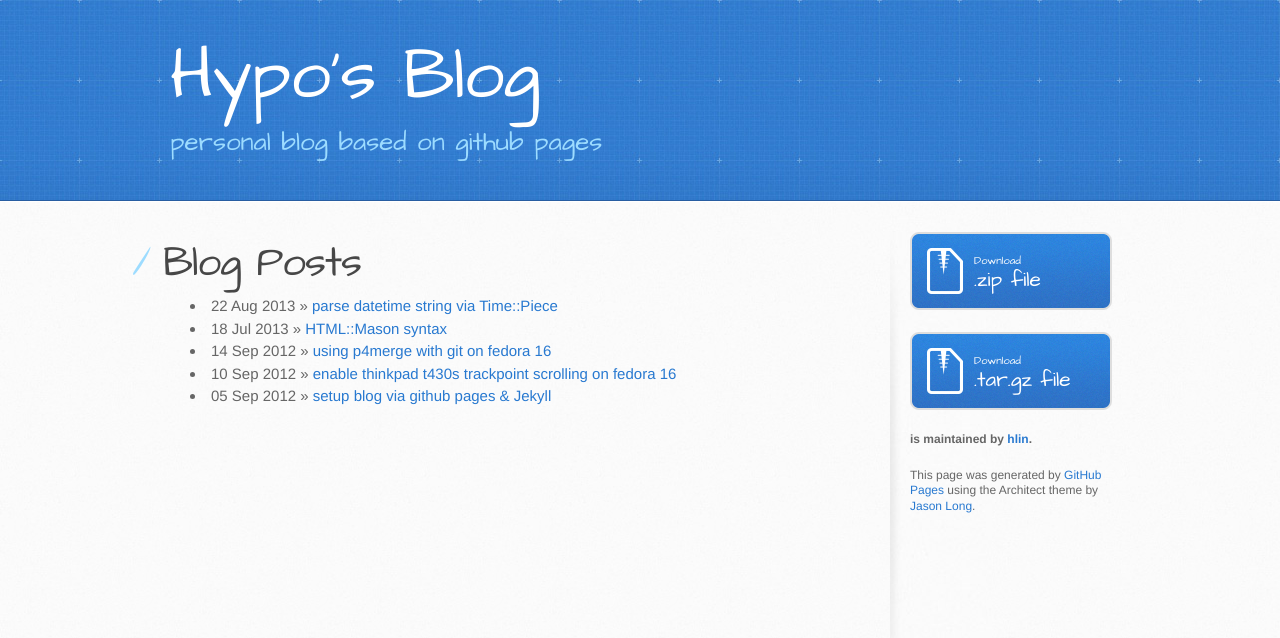
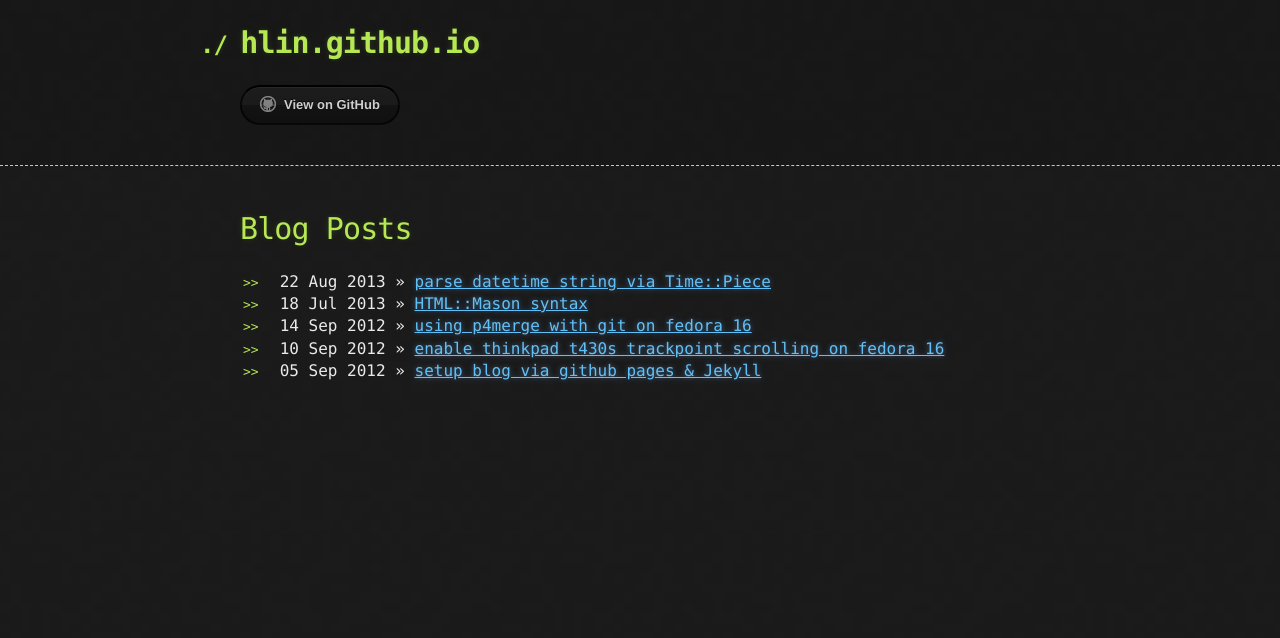
Before and after one commit to hlin/hlin.github.io, a Jekyll site: the page built from index.html, in a window 1280 px wide. Shown: the top 638 px of the page. Built offline with Jekyll 4.4.1, drawn with Linux system fonts in a browser that asks for light colours.

Commit message:
change style

```diff
--- a/_layouts/default.html
+++ b/_layouts/default.html
@@ -18,25 +18,26 @@
         <title>{{ site.title }}</title>
     {% endif %}
 
+    <title>hlin.github.io by hlin</title>
   </head>
 
   <body>
+
     <header>
-      <div class="inner">
-        <a href="/"><h1>{{ site.title }}</h1></a>
-        <h2>personal blog based on github pages</h2>
+      <div class="container">
+        <h1>hlin.github.io</h1>
+        <h2></h2>
+
+        <section id="downloads">
+          <a href="https://github.com/hlin" class="btn btn-github"><span class="icon"></span>View on GitHub</a>
+        </section>
       </div>
     </header>
 
-    <div id="content-wrapper">
-      <div class="inner clearfix">
-        <section id="main-content">
+    <div class="container">
+      <section id="main_content">
         {{ content }}
-        </section>
-
-        {% include sidebar.html %}
-
-      </div>
+      </section>
     </div>
 
   </body>
--- a/stylesheets/pygment_trac.css
+++ b/stylesheets/pygment_trac.css
@@ -1,4 +1,3 @@
-.highlight  { background: #ffffff; }
 .highlight .c { color: #999988; font-style: italic } /* Comment */
 .highlight .err { color: #a61717; background-color: #e3d2d2 } /* Error */
 .highlight .k { font-weight: bold } /* Keyword */
@@ -35,7 +34,7 @@
 .highlight .ne { color: #990000; font-weight: bold } /* Name.Exception */
 .highlight .nf { color: #990000; font-weight: bold } /* Name.Function */
 .highlight .nn { color: #555555 } /* Name.Namespace */
-.highlight .nt { color: #000080 } /* Name.Tag */
+.highlight .nt { color: #CBDFFF } /* Name.Tag */
 .highlight .nv { color: #008080 } /* Name.Variable */
 .highlight .ow { font-weight: bold } /* Operator.Word */
 .highlight .w { color: #bbbbbb } /* Text.Whitespace */
--- a/stylesheets/stylesheet.css
+++ b/stylesheets/stylesheet.css
@@ -1,479 +1,247 @@
-/* http://meyerweb.com/eric/tools/css/reset/
-   v2.0 | 20110126
-   License: none (public domain)
-*/
-html, body, div, span, applet, object, iframe,
-h1, h2, h3, h4, h5, h6, p, blockquote, pre,
-a, abbr, acronym, address, big, cite, code,
-del, dfn, em, img, ins, kbd, q, s, samp,
-small, strike, strong, sub, sup, tt, var,
-b, u, i, center,
-dl, dt, dd, ol, ul, li,
-fieldset, form, label, legend,
-table, caption, tbody, tfoot, thead, tr, th, td,
-article, aside, canvas, details, embed,
-figure, figcaption, footer, header, hgroup,
-menu, nav, output, ruby, section, summary,
-time, mark, audio, video {
-	margin: 0;
-	padding: 0;
-	border: 0;
-	font-size: 100%;
-	font: inherit;
-	vertical-align: baseline;
-}
-/* HTML5 display-role reset for older browsers */
-article, aside, details, figcaption, figure,
-footer, header, hgroup, menu, nav, section {
-	display: block;
-}
 body {
-	line-height: 1;
-}
-ol, ul {
-	list-style: none;
-}
-blockquote, q {
-	quotes: none;
-}
-blockquote:before, blockquote:after,
-q:before, q:after {
-	content: '';
-	content: none;
-}
-table {
-	border-collapse: collapse;
-	border-spacing: 0;
+  margin: 0;
+  padding: 0;
+  background: #151515 url("../images/bkg.png") 0 0;
+  color: #eaeaea;
+  font: 16px;
+  line-height: 1.5;
+  font-family: Monaco, "Bitstream Vera Sans Mono", "Lucida Console", Terminal, monospace;
 }
 
-/* LAYOUT STYLES */
-body {
-  font-size: 15px;
+/* General & 'Reset' Stuff */
+
+.container {
+  width: 90%;
+  max-width: 800px;
+  margin: 0 auto;
+}
+
+section {
+  display: block;
+  margin: 0 0 20px 0;
+}
+
+h1, h2, h3, h4, h5, h6 {
+  margin: 0 0 20px;
+}
+
+li {
+  line-height: 1.4 ;
+}
+
+/* Header, <header>
+   header   - container
+   h1       - project name
+   h2       - project description
+*/
+
+header {
+  background: rgba(0, 0, 0, 0.1);
+  width: 100%;
+  border-bottom: 1px dashed #b5e853;
+  padding: 20px 0;
+  margin: 0 0 40px 0;
+}
+
+header h1 {
+  font-size: 30px;
   line-height: 1.5;
-  background: #fafafa url(../images/body-bg.jpg) 0 0 repeat;
-  font-family: 'Helvetica Neue', Helvetica, Arial, serif;
-  font-weight: 400;
+  margin: 0 0 0 -40px;
+  font-weight: bold;
+  font-family: Monaco, "Bitstream Vera Sans Mono", "Lucida Console", Terminal, monospace;
+  color: #b5e853;
+  text-shadow: 0 1px 1px rgba(0, 0, 0, 0.1),
+               0 0 5px rgba(181, 232, 83, 0.1),
+               0 0 10px rgba(181, 232, 83, 0.1);
+  letter-spacing: -1px;
+  -webkit-font-smoothing: antialiased;
+}
+
+header h1:before {
+  content: "./ ";
+  font-size: 24px;
+}
+
+header h2 {
+  font-size: 18px;
+  font-weight: 300;
   color: #666;
 }
 
-a {
-  color: #2879d0;
-}
-a:hover {
-  color: #2268b2;
+#downloads .btn {
+  display: inline-block;
+  text-align: center;
+  margin: 0;
 }
 
-header {
-  padding-top: 40px;
-  padding-bottom: 40px;
-  font-family: 'Architects Daughter', 'Helvetica Neue', Helvetica, Arial, serif;
-  background: #2e7bcf url(../images/header-bg.jpg) 0 0 repeat-x;
-  border-bottom: solid 1px #275da1;
+/* Main Content
+*/
+
+#main_content {
+  width: 100%;
+  -webkit-font-smoothing: antialiased;
+}
+section img {
+  max-width: 100%
 }
 
-header h1 {
-  letter-spacing: -1px;
-  font-size: 72px;
-  color: #fff;
-  line-height: 1;
-  margin-bottom: 0.2em;
-  width: 540px;
+h1, h2, h3, h4, h5, h6 {
+  font-weight: normal;
+  font-family: Monaco, "Bitstream Vera Sans Mono", "Lucida Console", Terminal, monospace;
+  color: #b5e853;
+  letter-spacing: -0.03em;
+  text-shadow: 0 1px 1px rgba(0, 0, 0, 0.1),
+               0 0 5px rgba(181, 232, 83, 0.1),
+               0 0 10px rgba(181, 232, 83, 0.1);
 }
 
-header h2 {
-  font-size: 26px;
-  color: #9ddcff;
-  font-weight: normal;
-  line-height: 1.3;
-  width: 540px;
-  letter-spacing: 0;
+#main_content h1 {
+  font-size: 30px;
 }
 
-.inner {
-  position: relative;
-  width: 940px;
-  margin: 0 auto;
+#main_content h2 {
+  font-size: 24px;
 }
 
-#content-wrapper {
-  border-top: solid 1px #fff;
-  padding-top: 30px;
+#main_content h3 {
+  font-size: 18px;
 }
 
-#main-content {
-  width: 690px;
-  float: left;
+#main_content h4 {
+  font-size: 14px;
 }
 
-#main-content img {
-  max-width: 100%;
+#main_content h5 {
+  font-size: 12px;
+  text-transform: uppercase;
+  margin: 0 0 5px 0;
 }
 
-aside#sidebar {
-  width: 200px;
-  padding-left: 20px;
-  min-height: 504px;
-  float: right;
-  background: transparent url(../images/sidebar-bg.jpg) 0 0 no-repeat;
+#main_content h6 {
   font-size: 12px;
-  line-height: 1.3;
+  text-transform: uppercase;
+  color: #999;
+  margin: 0 0 5px 0;
 }
 
-aside#sidebar p.repo-owner,
-aside#sidebar p.repo-owner a {
+dt {
+  font-style: italic;
   font-weight: bold;
 }
 
-#downloads {
-  margin-bottom: 40px;
+ul li {
+  list-style: none;
 }
 
-a.button {
-  width: 134px;
-  height: 58px;
-  line-height: 1.2;
-  font-size: 23px;
-  color: #fff;
-  padding-left: 68px;
-  padding-top: 22px;
-  font-family: 'Architects Daughter', 'Helvetica Neue', Helvetica, Arial, serif;
-}
-a.button small {
-  display: block;
-  font-size: 11px;
-}
-header a.button {
-  position: absolute;
-  right: 0;
-  top: 0;
-  background: transparent url(../images/github-button.png) 0 0 no-repeat;
-}
-aside a.button {
-  width: 138px;
-  padding-left: 64px;
-  display: block;
-  background: transparent url(../images/download-button.png) 0 0 no-repeat;
-  margin-bottom: 20px;
-  font-size: 21px;
+ul li:before {
+  content: ">>";
+  font-family: Monaco, "Bitstream Vera Sans Mono", "Lucida Console", Terminal, monospace;
+  font-size: 13px;
+  color: #b5e853;
+  margin-left: -37px;
+  margin-right: 21px;
+  line-height: 16px;
 }
 
-code, pre {
-  font-family: Monaco, "Bitstream Vera Sans Mono", "Lucida Console", Terminal, monospace;
-  color: #222;
-  margin-bottom: 30px;
-  font-size: 13px;
-}
-
-code {
-  background-color: #f2f8fc;
-  border: solid 1px #dbe7f3;
-  padding: 0 3px;
+blockquote {
+  color: #aaa;
+  padding-left: 10px;
+  border-left: 1px dotted #666;
 }
 
 pre {
-  padding: 20px;
-  background: #fff;
-  text-shadow: none;
+  background: rgba(0, 0, 0, 0.9);
+  border: 1px solid rgba(255, 255, 255, 0.15);
+  padding: 10px;
+  font-size: 14px;
+  color: #b5e853;
+  border-radius: 2px;
+  -moz-border-radius: 2px;
+  -webkit-border-radius: 2px;
+  text-wrap: normal;
   overflow: auto;
-  border: solid 1px #f2f2f2;
-}
-pre code {
-  color: #2879d0;
-  background-color: #fff;
-  border: none;
-  padding: 0;
-}
-
-ul, ol, dl {
-  margin-bottom: 20px;
-}
-
-
-/* COMMON STYLES */
-
-hr {
-  height: 1px;
-  line-height: 1px;
-  margin-top: 1em;
-  padding-bottom: 1em;
-  border: none;
-  background: transparent url('../images/hr.png') 0 0 no-repeat;
+  overflow-y: hidden;
 }
 
 table {
   width: 100%;
-  border: 1px solid #ebebeb;
+  margin: 0 0 20px 0;
 }
 
 th {
-  font-weight: 500;
+  text-align: left;
+  border-bottom: 1px dashed #b5e853;
+  padding: 5px 10px;
 }
 
 td {
-  border: 1px solid #ebebeb;
-  text-align: center;
-  font-weight: 300;
+  padding: 5px 10px;
 }
 
-form {
-  background: #f2f2f2;
-  padding: 20px;
-
+hr {
+  height: 0;
+  border: 0;
+  border-bottom: 1px dashed #b5e853;
+  color: #b5e853;
 }
 
+/* Buttons
+*/
 
-/* GENERAL ELEMENT TYPE STYLES */
-
-#main-content h1 {
-  font-family: 'Architects Daughter', 'Helvetica Neue', Helvetica, Arial, serif;
-  font-size: 2.8em;
-  letter-spacing: -1px;
-  color: #474747;
+.btn {
+  display: inline-block;
+  background: -webkit-linear-gradient(top, rgba(40, 40, 40, 0.3), rgba(35, 35, 35, 0.3) 50%, rgba(10, 10, 10, 0.3) 50%, rgba(0, 0, 0, 0.3));
+  padding: 8px 18px;
+  border-radius: 50px;
+  border: 2px solid rgba(0, 0, 0, 0.7);
+  border-bottom: 2px solid rgba(0, 0, 0, 0.7);
+  border-top: 2px solid rgba(0, 0, 0, 1);
+  color: rgba(255, 255, 255, 0.8);
+  font-family: Helvetica, Arial, sans-serif;
+  font-weight: bold;
+  font-size: 13px;
+  text-decoration: none;
+  text-shadow: 0 -1px 0 rgba(0, 0, 0, 0.75);
+  box-shadow: inset 0 1px 0 rgba(255, 255, 255, 0.05);
 }
 
-#main-content h1:before {
-  content: "/";
-  color: #9ddcff;
-  padding-right: 0.3em;
-  margin-left: -0.9em;
+.btn:hover {
+  background: -webkit-linear-gradient(top, rgba(40, 40, 40, 0.6), rgba(35, 35, 35, 0.6) 50%, rgba(10, 10, 10, 0.8) 50%, rgba(0, 0, 0, 0.8));
 }
 
-#main-content h2 {
-  font-family: 'Architects Daughter', 'Helvetica Neue', Helvetica, Arial, serif;
-  font-size: 22px;
-  font-weight: bold;
-  margin-bottom: 8px;
-  color: #474747;
-}
-#main-content h2:before {
-  content: "//";
-  color: #9ddcff;
-  padding-right: 0.3em;
-  margin-left: -1.5em;
+.btn .icon {
+  display: inline-block;
+  width: 16px;
+  height: 16px;
+  margin: 1px 8px 0 0;
+  float: left;
 }
 
-#main-content h3 {
-  font-family: 'Architects Daughter', 'Helvetica Neue', Helvetica, Arial, serif;
-  font-size: 18px;
-  font-weight: bold;
-  margin-top: 24px;
-  margin-bottom: 8px;
-  color: #474747;
+.btn-github .icon {
+  opacity: 0.6;
+  background: url("../images/blacktocat.png") 0 0 no-repeat;
 }
 
-#main-content h3:before {
-  content: "///";
-  color: #9ddcff;
-  padding-right: 0.3em;
-  margin-left: -2em;
+/* Links
+   a, a:hover, a:visited
+*/
+
+a {
+  color: #63c0f5;
+  text-shadow: 0 0 5px rgba(104, 182, 255, 0.5);
 }
 
-#main-content h4 {
-  font-family: 'Architects Daughter', 'Helvetica Neue', Helvetica, Arial, serif;
-  font-size: 15px;
-  font-weight: bold;
-  color: #474747;
+/* Clearfix */
+
+.cf:before, .cf:after {
+  content:"";
+  display:table;
 }
 
-h4:before {
-  content: "////";
-  color: #9ddcff;
-  padding-right: 0.3em;
-  margin-left: -2.8em;
+.cf:after {
+  clear:both;
 }
 
-#main-content h5 {
-  font-family: 'Architects Daughter', 'Helvetica Neue', Helvetica, Arial, serif;
-  font-size: 14px;
-  color: #474747;
+.cf {
+  zoom:1;
 }
-h5:before {
-  content: "/////";
-  color: #9ddcff;
-  padding-right: 0.3em;
-  margin-left: -3.2em;
-}
-
-#main-content h6 {
-  font-family: 'Architects Daughter', 'Helvetica Neue', Helvetica, Arial, serif;
-  font-size: .8em;
-  color: #474747;
-}
-h6:before {
-  content: "//////";
-  color: #9ddcff;
-  padding-right: 0.3em;
-  margin-left: -3.7em;
-}
-
-p {
-  margin-bottom: 20px;
-}
-
-a {
-  text-decoration: none;
-}
-
-p a {
-  font-weight: 400;
-}
-
-blockquote {
-  font-size: 1.6em;
-  border-left: 10px solid #e9e9e9;
-  margin-bottom: 20px;
-  padding: 0 0 0 30px;
-}
-
-ul li {
-  list-style: disc inside;
-  padding-left: 20px;
-}
-
-ol li {
-  list-style: decimal inside;
-  padding-left: 3px;
-}
-
-dl dd {
-  font-style: italic;
-  font-weight: 100;
-}
-
-footer {
-  background: transparent url('../images/hr.png') 0 0 no-repeat;
-  margin-top: 40px;
-  padding-top: 20px;
-  padding-bottom: 30px;
-  font-size: 13px;
-  color: #aaa;
-}
-
-footer a {
-  color: #666;
-}
-footer a:hover {
-  color: #444;
-}
-
-/* MISC */
-.clearfix:after {
-  clear: both;
-  content: '.';
-  display: block;
-  visibility: hidden;
-  height: 0;
-}
-
-.clearfix {display: inline-block;}
-* html .clearfix {height: 1%;}
-.clearfix {display: block;}
-
-/* #Media Queries
-================================================== */
-
-/* Smaller than standard 960 (devices and browsers) */
-@media only screen and (max-width: 959px) {}
-
-/* Tablet Portrait size to standard 960 (devices and browsers) */
-@media only screen and (min-width: 768px) and (max-width: 959px) {
-  .inner {
-    width: 740px;
-  }
-  header h1, header h2 {
-    width: 340px;
-  }
-  header h1 {
-    font-size: 60px;
-  }
-  header h2 {
-    font-size: 30px;
-  }
-  #main-content {
-    width: 490px;
-  }
-  #main-content h1:before,
-  #main-content h2:before,
-  #main-content h3:before,
-  #main-content h4:before,
-  #main-content h5:before,
-  #main-content h6:before {
-    content: none;
-    padding-right: 0;
-    margin-left: 0;
-  }
-}
-
-/* All Mobile Sizes (devices and browser) */
-@media only screen and (max-width: 767px) {
-  .inner {
-    width: 93%;
-  }
-  header {
-    padding: 20px 0;
-  }
-  header .inner {
-    position: relative;
-  }
-  header h1, header h2 {
-    width: 100%;
-  }
-  header h1 {
-    font-size: 48px;
-  }
-  header h2 {
-    font-size: 24px;
-  }
-  header a.button {
-    background-image: none;
-    width: auto;
-    height: auto;
-    display: inline-block;
-    margin-top: 15px;
-    padding: 5px 10px;
-    position: relative;
-    text-align: center;
-    font-size: 13px;
-    line-height: 1;
-    background-color: #9ddcff;
-    color: #2879d0;
-    -moz-border-radius: 5px;
-    -webkit-border-radius: 5px;
-    border-radius: 5px;
-  }
-  header a.button small {
-    font-size: 13px;
-    display: inline;
-  }
-  #main-content,
-  aside#sidebar {
-    float: none;
-    width: 100% ! important;
-  }
-  aside#sidebar {
-    background-image: none;
-    margin-top: 20px;
-    border-top: solid 1px #ddd;
-    padding: 20px 0;
-    min-height: 0;
-  }
-  aside#sidebar a.button {
-    display: none;
-  }
-  #main-content h1:before,
-  #main-content h2:before,
-  #main-content h3:before,
-  #main-content h4:before,
-  #main-content h5:before,
-  #main-content h6:before {
-    content: none;
-    padding-right: 0;
-    margin-left: 0;
-  }
-}
-
-/* Mobile Landscape Size to Tablet Portrait (devices and browsers) */
-@media only screen and (min-width: 480px) and (max-width: 767px) {}
-
-/* Mobile Portrait Size to Mobile Landscape Size (devices and browsers) */
-@media only screen and (max-width: 479px) {}
```
Also changed, not shown: images/bkg.png (added), images/blacktocat.png (added).
